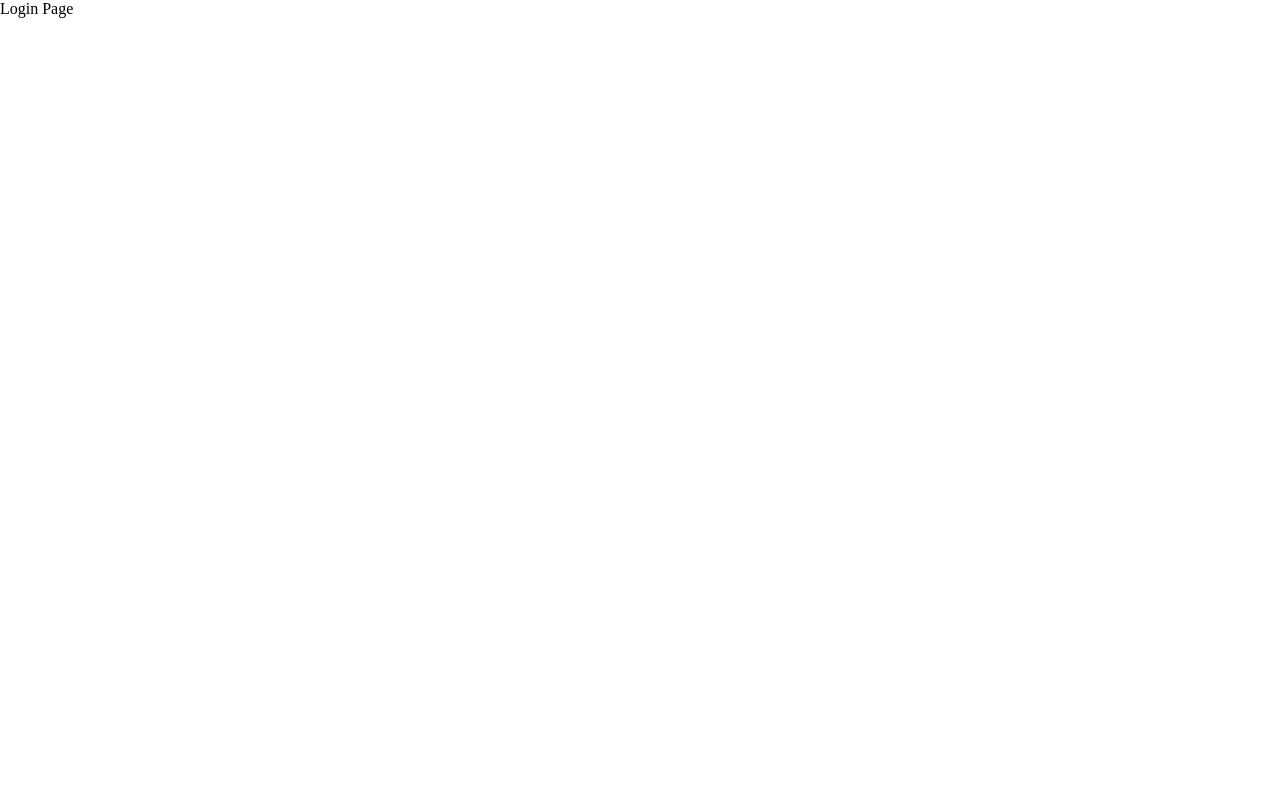
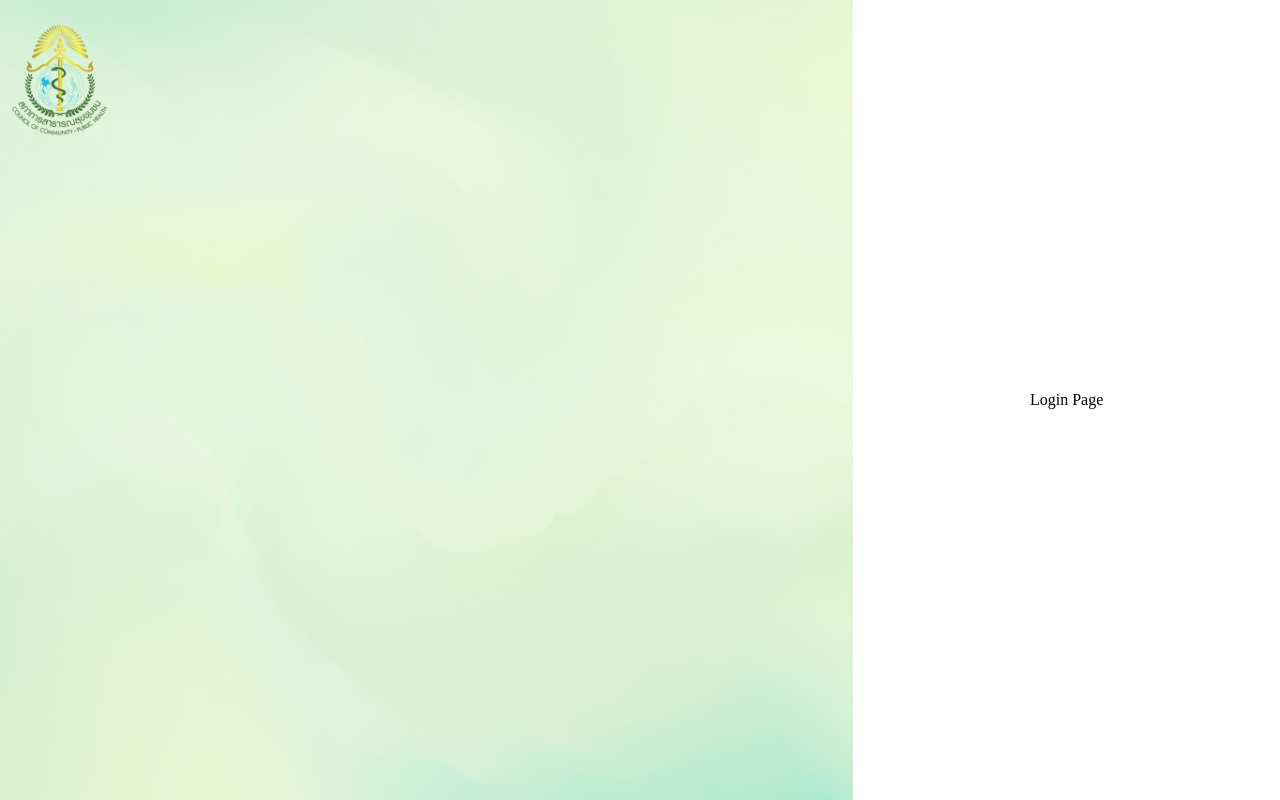
Before and after one commit to taemphong/project-ccpn, a Vue app: page / in a window 1280 px wide. Built offline with nearby package versions, Linux system fonts and the light colour scheme; the HTML template or start-up script is replaced by a standard one.

Commit message:
loginpages

```diff
--- a/src/views/login.vue
+++ b/src/views/login.vue
@@ -1,3 +1,36 @@
 <template>
-    <div>Login Page</div>
+    <div class="login-container">
+      <div class="left-side">
+        <img src="~@/assets/images/logo123.png" alt="Logo" class="logo" />
+      </div>
+      <div class="right-side">Login Page</div>
+    </div>
   </template>
+
+  <style scoped>
+  .login-container {
+    display: flex;
+    height: 100vh;
+  }
+
+  .left-side {
+    flex: 2;
+    background-image: url('~@/assets/images/bg3.png');
+    background-size: cover;
+    background-position: center;
+  }
+
+  .right-side {
+    flex: 1;
+    background-color: white;
+    display: flex;
+    align-items: center;
+    justify-content: center;
+  }
+
+  .logo {
+  width: 120px;
+  margin-top: 20px;
+  margin-right: 20px;
+  }
+  </style>
```
Also changed, not shown: src/assets/images/logo123.png (added).
